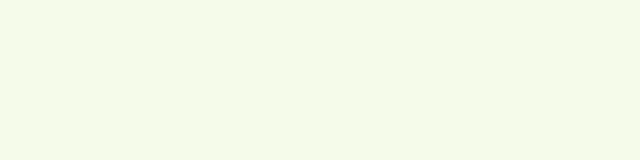
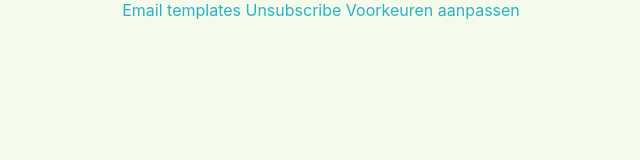
Before and after one commit to michellebuser/arboplaats-components, a plain HTML site: page index.html in a window 1280 px wide. Shown: the whole page, without its empty margins (319-959 px from the left). Drawn offline with Linux system fonts and the light colour scheme.

Commit message:
Update index.html

```diff
--- a/index.html
+++ b/index.html
@@ -10,7 +10,13 @@
 </head>
 
 <body>
-
+  <div class="container">
+    <div class="links">
+      <a href="https://www.arboplaats.nl/over-ons" style="text-decoration: none;">Email templates</a>
+      <a href="https://www.arboplaats.nl/algemene-voorwaarden" style="text-decoration: none;">Unsubscribe</a>
+      <a href="https://www.arboplaats.nl/privacybeleid" style="text-decoration: none;">Voorkeuren aanpassen</a>
+    </div>
+  </div>
 
 </body>
 </html>
```
